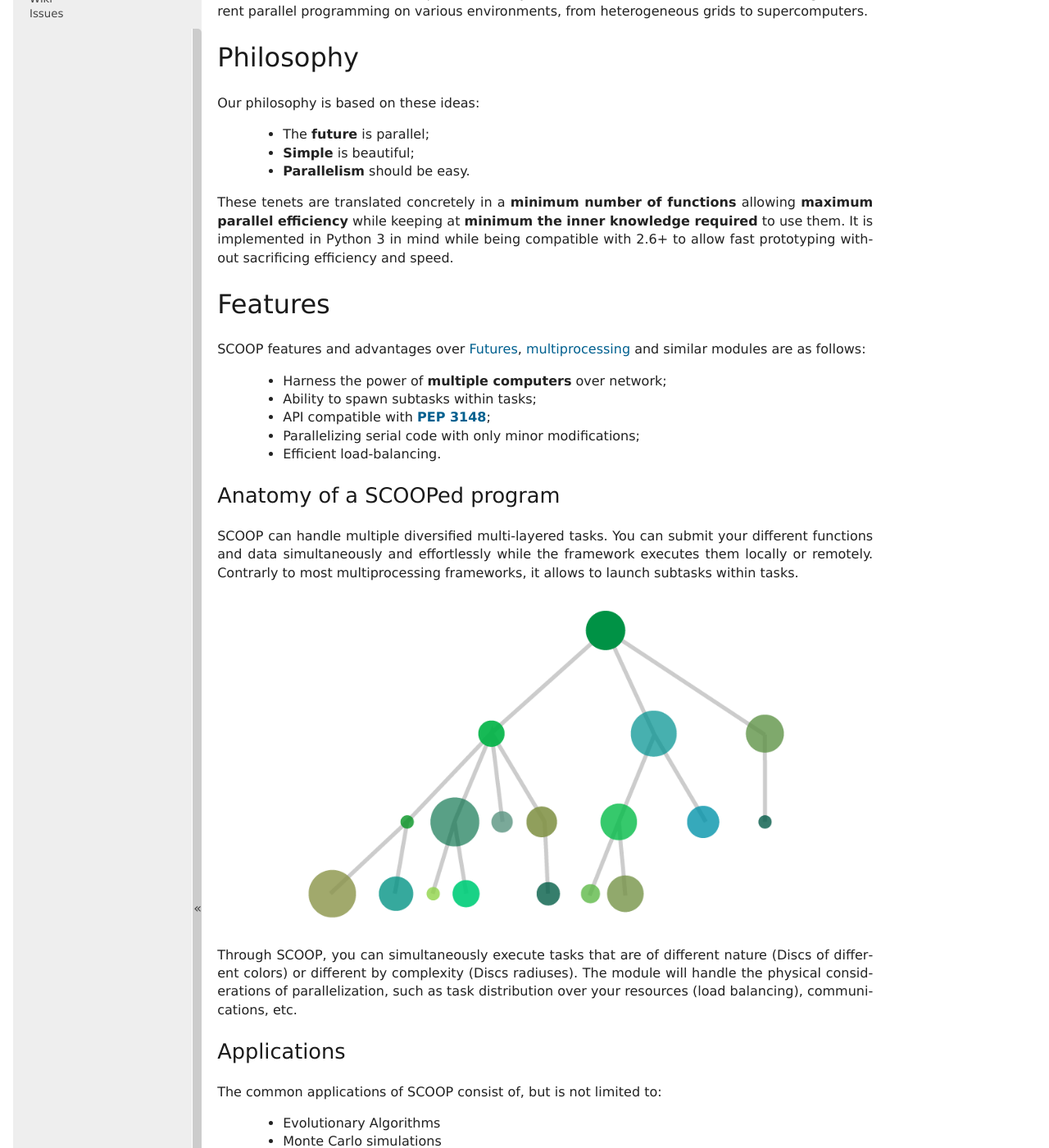
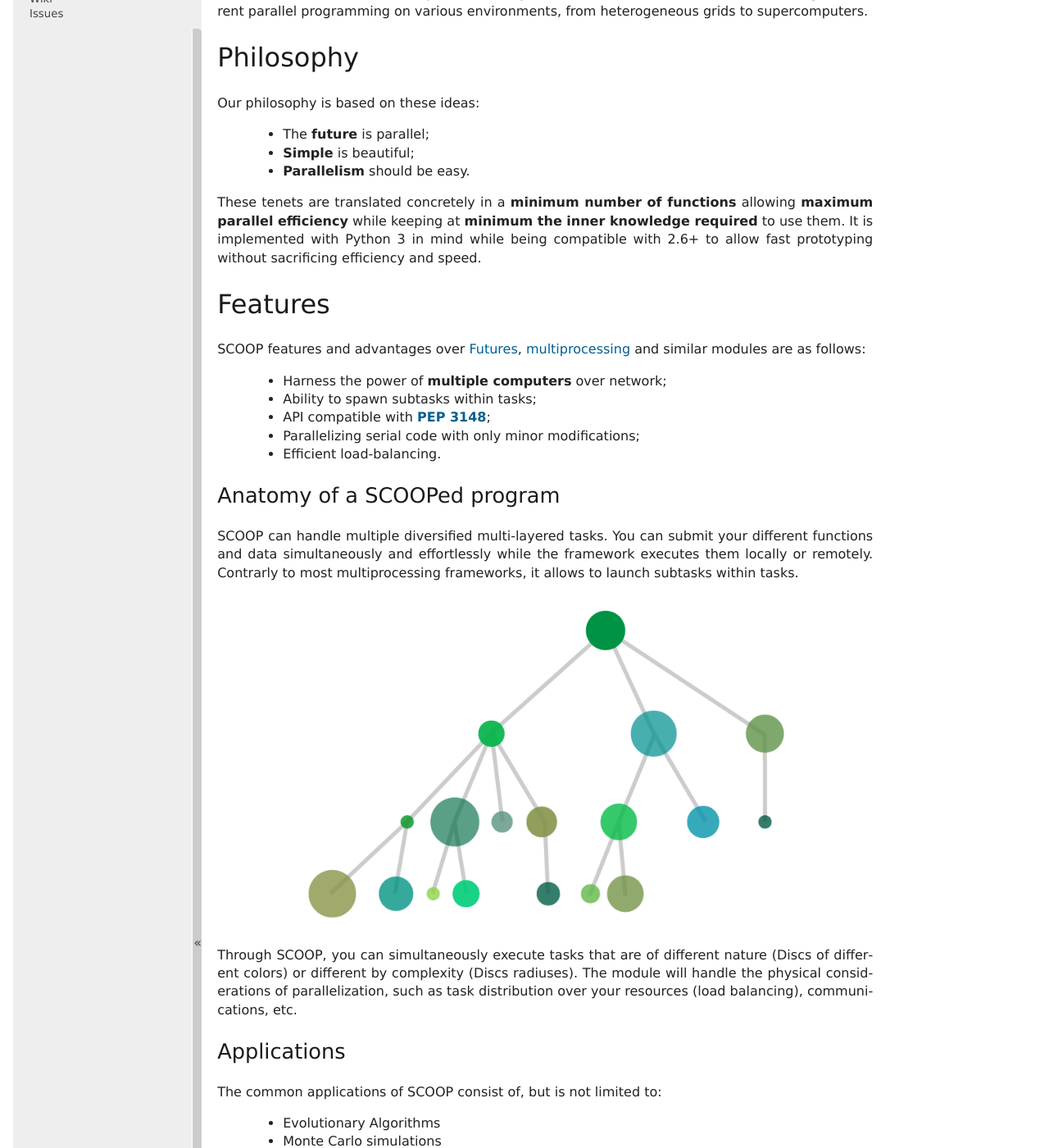
Before and after one commit to soravux/scoop, a Sphinx documentation site: the page built from doc/index.rst, in a window 1280 px wide and 1400 px high, scrolled down 239 px. Shown: the whole window at 82% size. Built offline with Sphinx 7.4.7, drawn with Linux system fonts in a browser that asks for light colours; formulas are drawn with MathJax 3; some of the changed text lies outside the part shown.

Commit message:
Correcting typos in documentation

```diff
--- a/doc/index.rst
+++ b/doc/index.rst
@@ -18,7 +18,7 @@ Our philosophy is based on these ideas:
 
 These tenets are translated concretely in a **minimum number of functions**
 allowing **maximum parallel efficiency** while keeping at **minimum the
-inner knowledge required** to use them. It is implemented in Python 3 in mind
+inner knowledge required** to use them. It is implemented with Python 3 in mind
 while being compatible with 2.6+ to allow fast prototyping without sacrificing
 efficiency and speed.
 
--- a/doc/usage.rst
+++ b/doc/usage.rst
@@ -1,4 +1,4 @@
-Usage
+
 =====
 
 Nomenclature
@@ -111,7 +111,7 @@ A remote workers example may be as follow::
 Argument            Meaning
 ================    =================================
 -m scoop            **Mandatory** Uses SCOOP to run program.
---hosts [...]       List of hosts to launcher workers on.
+--hosts [...]       List of hosts to launch workers on.
 -vv                 Double verbosity flag
 -n 16               Launch 16 workers
 your_program.py     The program to be launched
@@ -120,7 +120,7 @@ your_program.py     The program to be launched
 
 .. note::
 
-    Your local hostname must be externally routable for remote hosts to be able to connect to it. If you don't have a DNS properly setted up on your local network or a system hosts file, consider using the ``--broker-hostname`` argument to provide your externally routable IP or DNS name to SCOOP. You may as well be interested in the ``-e`` argument for testing purposes.
+    Your local hostname must be externally routable for remote hosts to be able to connect to it. If you don't have a DNS properly set up on your local network or a system hosts file, consider using the ``--broker-hostname`` argument to provide your externally routable IP or DNS name to SCOOP. You may as well be interested in the ``-e`` argument for testing purposes.
 
 
 Cookbook
```
